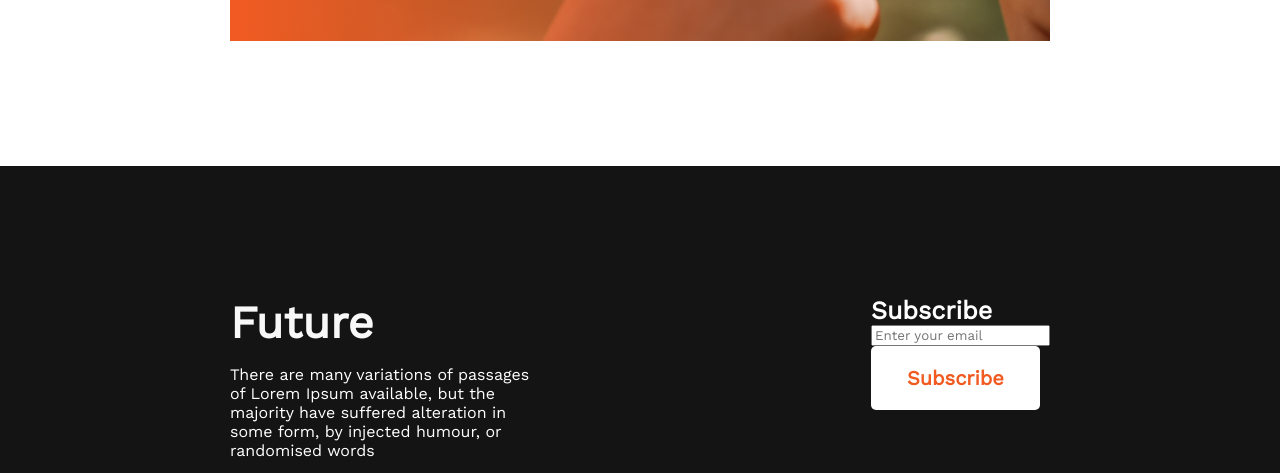
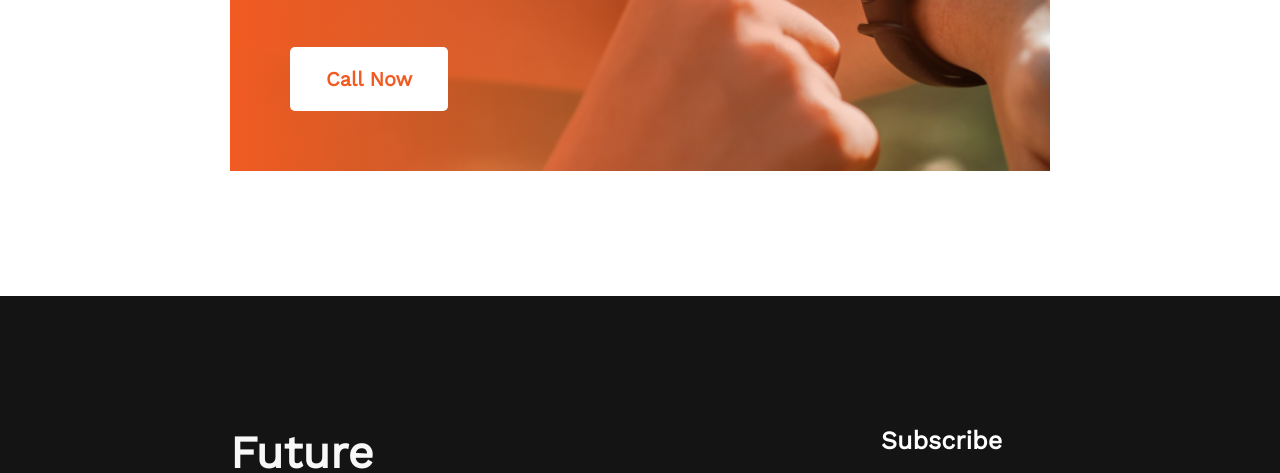
Before and after one commit to Aminul667/new-year-new-me, a plain HTML site: page index.html in a window 1280 px wide. Shown: the part 3004-3477 px from the top of the page. Drawn offline with nearby package versions, Linux system fonts and the light colour scheme.

```diff
--- a/styles/style.css
+++ b/styles/style.css
@@ -64,6 +64,7 @@
   gap: 80px;
   padding: 0 320px 0 200px;
   align-items: center;
+  margin-bottom: 130px;
 }
 
 .my-failures ul {
@@ -146,4 +147,17 @@
   color: #ffffff;
   font-weight: 600;
   font-size: 25px;
+  margin-bottom: 30px;
 }
+
+.subscribe input[type="email"] {
+  color: #f3f3f3;
+  background-color: transparent;
+  font-weight: 400;
+  font-size: 18px;
+  border: 1px solid #ffffff;
+  border-radius: 5px;
+  width: 100%;
+  padding: 20px 20px;
+  margin-bottom: 16px;
+}
```
